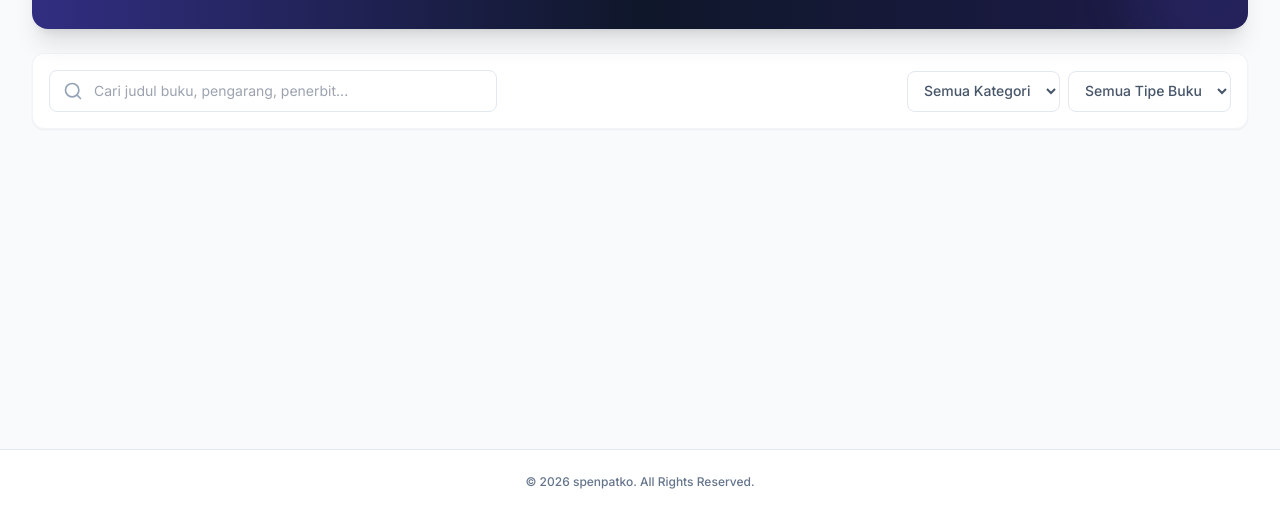
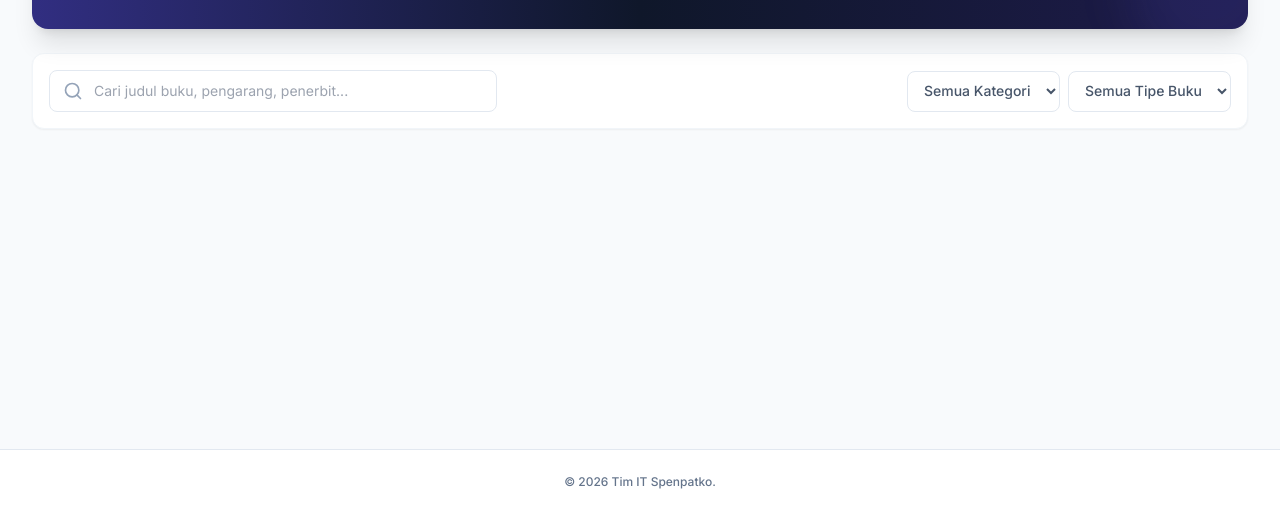
Before and after one commit to spenpatko/litbook, a plain HTML site: page index.html in a window 1280 px wide. Shown: the part 286-800 px from the top of the page. Drawn offline with nearby package versions, Linux system fonts and the light colour scheme; no server answers.

Commit message:
Update index.html

```diff
--- a/index.html
+++ b/index.html
@@ -346,7 +346,7 @@
 
     <!-- FOOTER PERPUSTAKAAN -->
     <footer class="mt-auto border-t border-slate-200 bg-white py-6 text-center text-slate-500 text-xs font-medium">
-        <p>© 2026 spenpatko. All Rights Reserved.</p>
+        <p>&copy; 2026 Tim IT Spenpatko.</p>
     </footer>
 
     <!-- MODAL POPUP 1: LOGIN MULTI-ROLE (BERSIH & PROFESIONAL) -->
```
